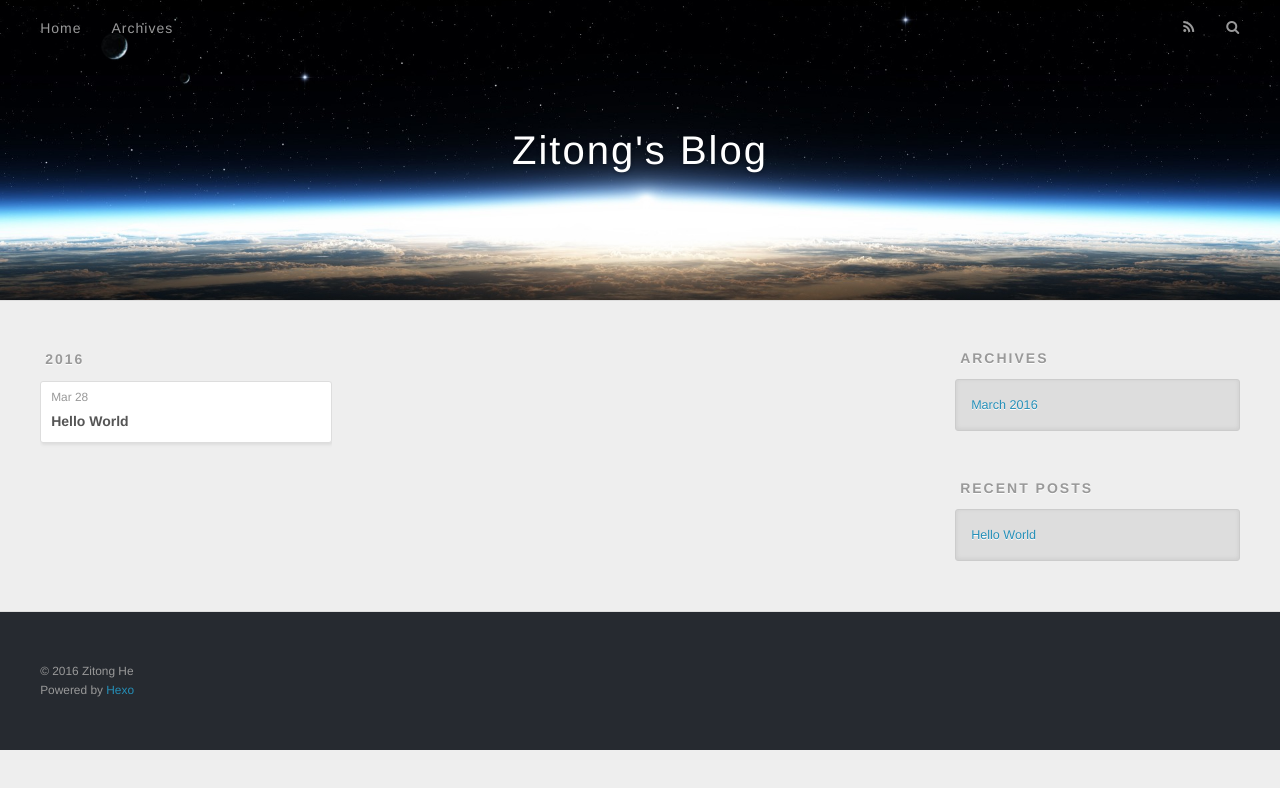
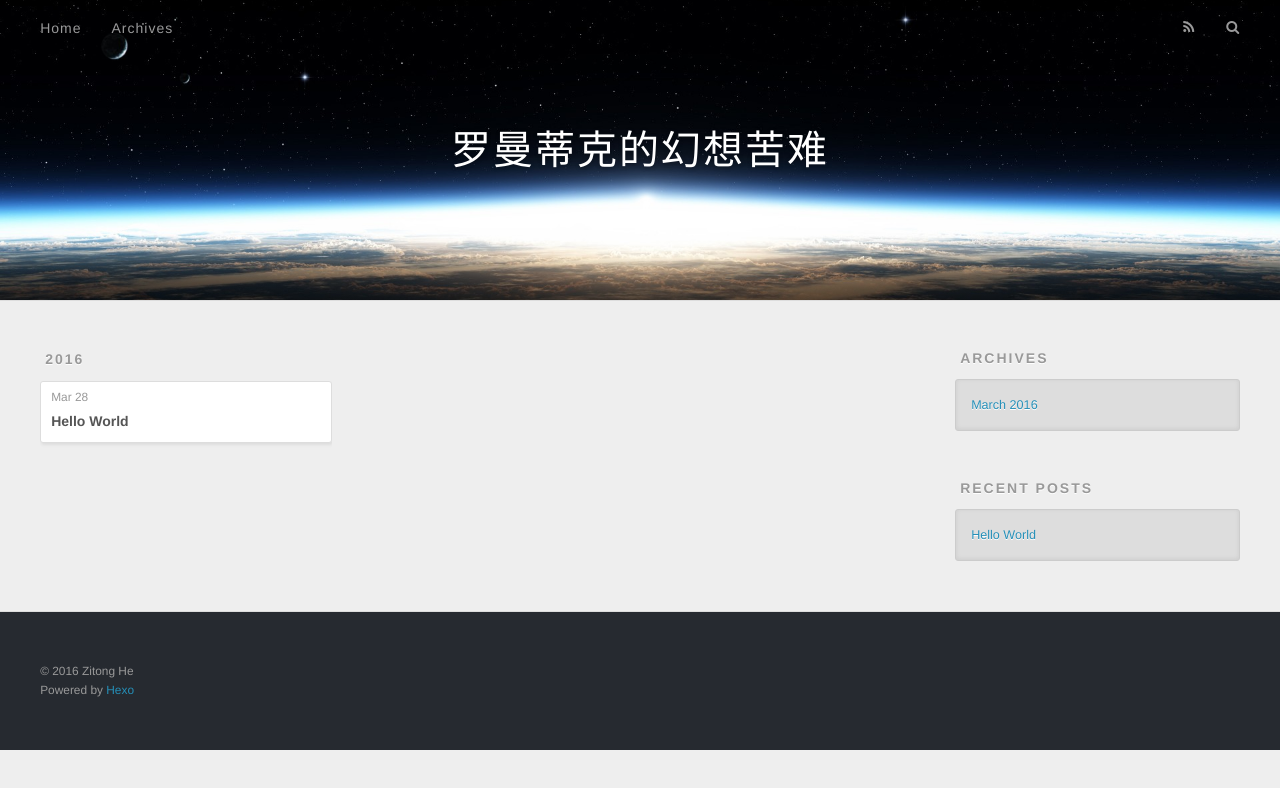
Before and after one commit to hezt/hezt.github.io, a plain HTML site: page archives/2016/03/index.html in a window 1280 px wide. Drawn offline with nearby package versions, Linux system fonts and the light colour scheme.

Commit message:
Site updated: 2016-03-28 23:11:22

```diff
--- a/archives/2016/03/index.html
+++ b/archives/2016/03/index.html
@@ -3,19 +3,19 @@
 <head>
   <meta charset="utf-8">
 
-  <title>Archives: 2016/3 | Zitong&#39;s Blog</title>
+  <title>Archives: 2016/3 | 罗曼蒂克的幻想苦难</title>
   <meta name="viewport" content="width=device-width, initial-scale=1, maximum-scale=1">
   <meta name="description">
 <meta property="og:type" content="website">
-<meta property="og:title" content="Zitong's Blog">
+<meta property="og:title" content="罗曼蒂克的幻想苦难">
 <meta property="og:url" content="http://blog.hezt.net/archives/2016/03/index.html">
-<meta property="og:site_name" content="Zitong's Blog">
+<meta property="og:site_name" content="罗曼蒂克的幻想苦难">
 <meta property="og:description">
 <meta name="twitter:card" content="summary">
-<meta name="twitter:title" content="Zitong's Blog">
+<meta name="twitter:title" content="罗曼蒂克的幻想苦难">
 <meta name="twitter:description">
 
-    <link rel="alternate" href="/atom.xml" title="Zitong&#39;s Blog" type="application/atom+xml">
+    <link rel="alternate" href="/atom.xml" title="罗曼蒂克的幻想苦难" type="application/atom+xml">
 
 
     <link rel="icon" href="/favicon.png">
@@ -36,7 +36,7 @@
   <div id="header-outer" class="outer">
     <div id="header-title" class="inner">
       <h1 id="logo-wrap">
-        <a href="/" id="logo">Zitong&#39;s Blog</a>
+        <a href="/" id="logo">罗曼蒂克的幻想苦难</a>
       </h1>
 
     </div>
```
Also changed, not shown: 2016/03/28/hello-world/index.html (+4 -4 lines), archives/2016/index.html (+6 -6 lines), archives/index.html (+6 -6 lines), index.html (+6 -6 lines).
